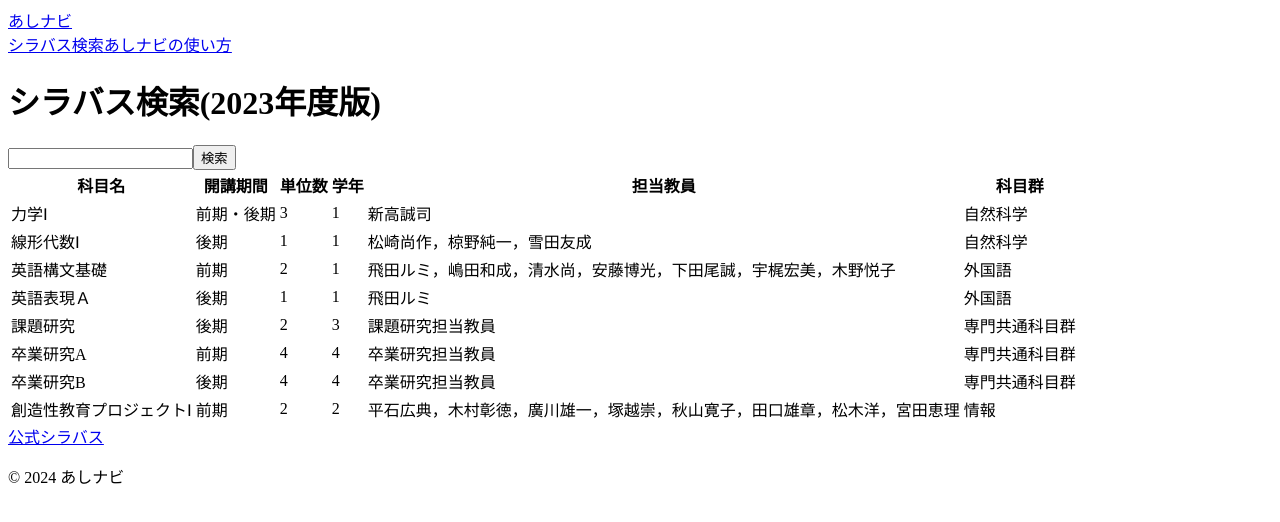
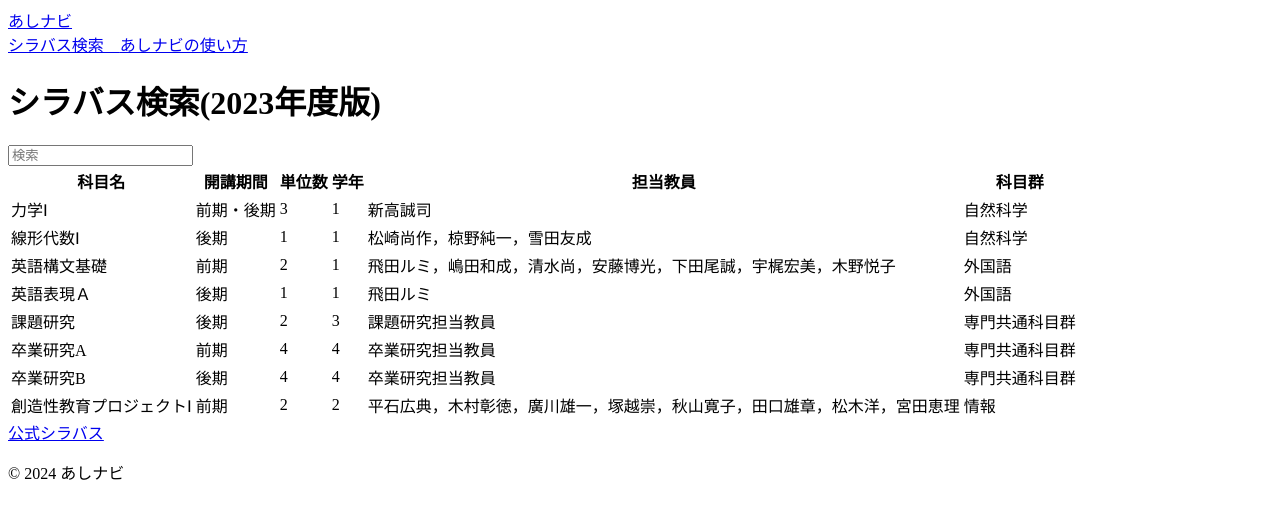
Before and after one commit to kappy0713/AUinfo, a Next.js app: page /search in a window 1280 px wide. Shown: the top 522 px of the page. Built offline with nearby package versions, Linux system fonts and the light colour scheme.

Commit message:
SearchUpdate

```diff
--- a/src/pages/about.tsx
+++ b/src/pages/about.tsx
@@ -10,13 +10,13 @@ export default function About() {
             <Link href="/">あしナビ</Link>
           </div>
           <div>
-            <Link href="/search">シラバス検索</Link>
+            <Link href="/search">シラバス検索　</Link>
             <Link href="/about">あしナビの使い方</Link>
           </div>
         </header>
         <main className='flex-grow min-h-screen pb-14 pt-16'>
           <h1 className='text-4xl m-2'>あしナビの使い方</h1>
-          <p className='text-xl m-2'>あしナビは大学の情報をインフラ情報をまとめたWebアプリケーションです。本サイトをブックマークして教育支援システムや時刻表のショートカットにお使いください</p>
+          <p className='text-xl m-2'>あしナビは足利大学の関連情報をまとめたWebアプリケーションです。本サイトをブックマークして教育支援システムや時刻表のショートカットにお使いください</p>
           <h2 className='text-3xl m-2'>時刻表</h2>
             <p className='text-xl m-2'>バスと山前駅・足利市駅の時刻表をまとめています</p>
             <p className='text-xl m-2'>発着までの時間が一目で分かるようにしています</p>
--- a/src/pages/index.tsx
+++ b/src/pages/index.tsx
@@ -219,7 +219,7 @@ export default function Home() {
           <Link href="/">あしナビ</Link>
         </div>
         <div>
-          <Link href="/search">シラバス検索</Link>
+          <Link href="/search">シラバス検索　</Link>
           <Link href="/about">あしナビの使い方</Link>
         </div>
       </header>
--- a/src/pages/search.tsx
+++ b/src/pages/search.tsx
@@ -2,7 +2,7 @@ import Link from 'next/link';
 import React,{ useState, useEffect } from 'react';
 import subjects from '../../subjects';
 import 'tailwindcss/tailwind.css';
-import {flexRender,getCoreRowModel,useReactTable,} from '@tanstack/react-table';
+import {flexRender, getCoreRowModel, useReactTable, getFilteredRowModel, getSortedRowModel, ColumnDef} from '@tanstack/react-table';
 
 type Subject = {
   name: string;
@@ -17,6 +17,32 @@ type Column ={
   header: string;
 };
 
+const filter = (row, columnId, value) => {
+  return String(row.getValue(columnId)).indexOf(value) !== -1;
+}
+
+const InputSearch = ({
+  value: initialValue,
+  onChange,
+  debounce = 500,
+  ...props
+}) => {
+  const [value, setValue] = useState(initialValue)
+
+  useEffect(() => {
+    setValue(initialValue)
+  }, [initialValue])
+
+  useEffect(() => {
+    const timeout = setTimeout(() => onChange(value), debounce);
+    return () => clearTimeout(timeout)
+  }, [value])
+
+  return (
+    <input {...props} value={value} onChange={e => setValue(e.target.value)} />
+  )
+}
+
 export default function Search() {
   const [query, setQuery] = useState<string>('');
   const [results, setResults] = useState<Subject[]>([]);
@@ -24,46 +50,49 @@ export default function Search() {
   const columns: Column[] = [
     {
       accessorKey: 'name',
-      header: '科目名'
+      header: '科目名',
     },
     {
       accessorKey: 'term',
-      header: '開講期間'
+      header: '開講期間',
     },
     {
       accessorKey: 'num',
-      header: '単位数'
+      header: '単位数',
     },
     {
       accessorKey: 'year',
-      header: '学年'
+      header: '学年',
     },
     {
       accessorKey: 'teacher',
-      header: '担当教員'
+      header: '担当教員',
     },
     {
       accessorKey: 'group',
-      header: '科目群'
-    }
+      header: '科目群',
+    },
   ];
+
+  const [globalFilter, setGlobalFilter] = useState<string>('')
 
   const table = useReactTable({
     data: subjects,
     columns,
+    state: {
+      globalFilter,
+    },
+    onGlobalFilterChange: setGlobalFilter,
+    globalFilterFn: filter,
     getCoreRowModel: getCoreRowModel(),
+    getFilteredRowModel: getFilteredRowModel(),
+    getSortedRowModel: getSortedRowModel(),
   });
 
   useEffect(() => {
     setResults(subjects);
   }, []);
 
-  const handleSearch = () => {
-    const filteredResults: Subject[] = subjects.filter(item =>
-      item.name.toLowerCase().includes(query.toLowerCase())
-    );
-    setResults(filteredResults);
-  };
 
 
   return (
@@ -73,14 +102,18 @@ export default function Search() {
           <Link href="/">あしナビ</Link>
         </div>
         <div>
-          <Link href="/search">シラバス検索</Link>
+          <Link href="/search">シラバス検索　</Link>
           <Link href="/about">あしナビの使い方</Link>
         </div>
       </header>
       <main className='flex-grow min-h-screen pb-14 pt-16'>
         <h1>シラバス検索(2023年度版)</h1>
-        <input type="text" value={query} onChange={(e) => setQuery(e.target.value)} className="border border-gray-300 rounded-md px-3 py-2 focus:outline-none focus:border-blue-500 font-sans"/>
-        <button onClick={handleSearch}>検索</button>
+        <InputSearch
+          value={globalFilter ?? ''}
+          onChange={value => setGlobalFilter(String(value))}
+          className="w-100 p-2 font-lg shadow border border-block"
+          placeholder="検索"
+        />
         <table>
         <thead>
           {table.getHeaderGroups().map((headerGroup) => (
```
